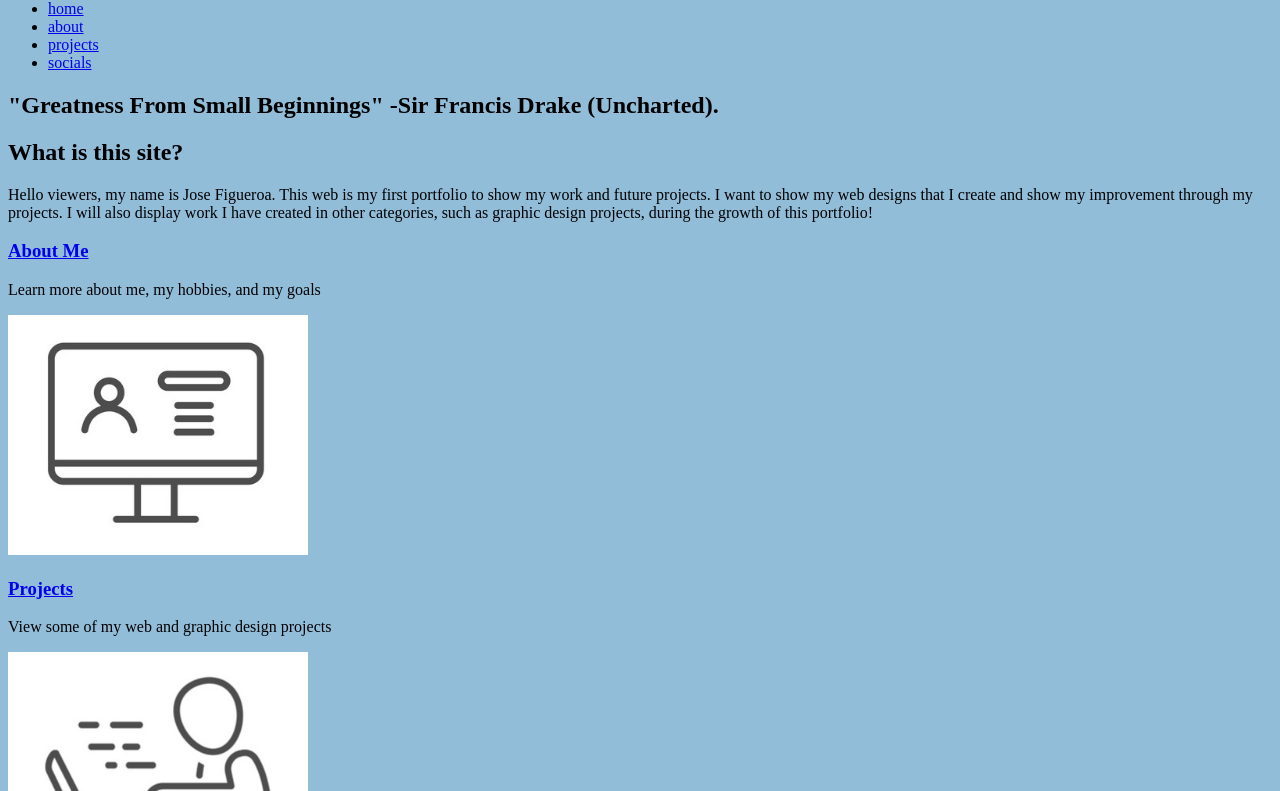
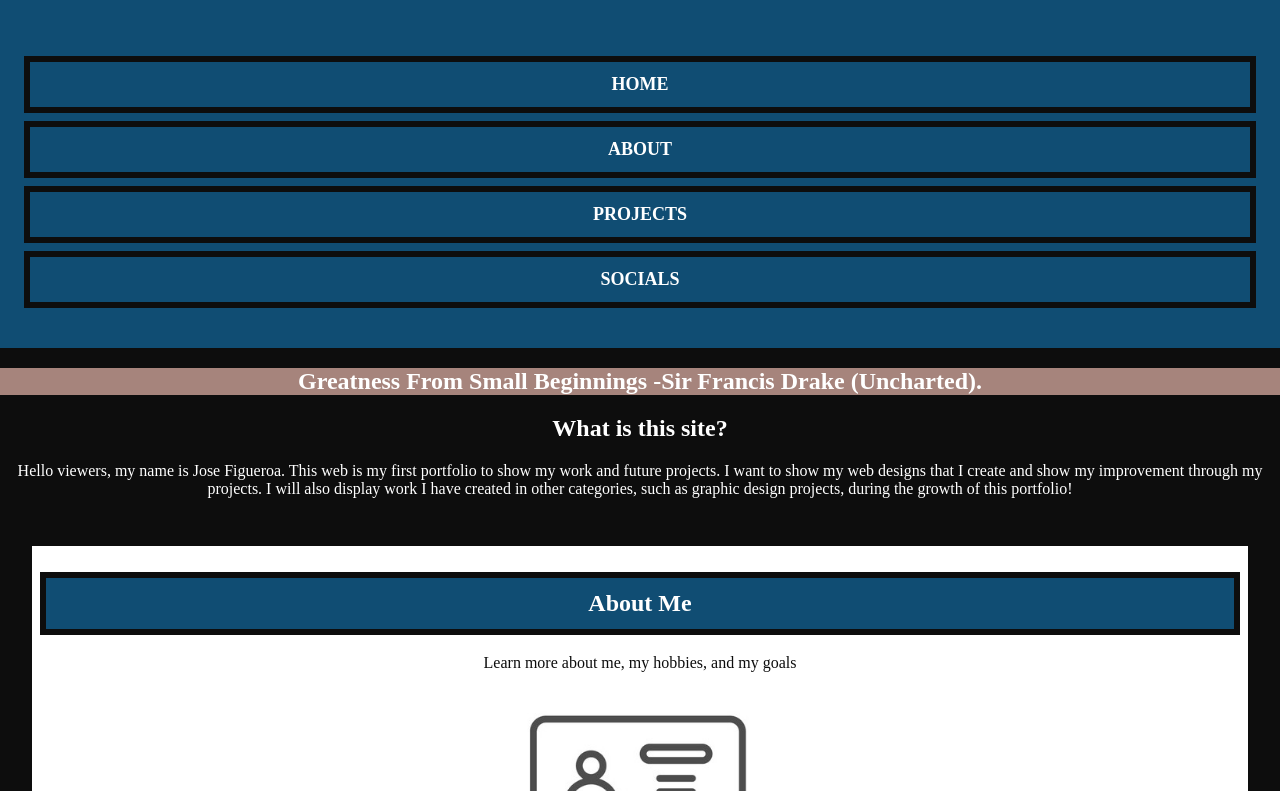
Before and after one commit to Jfigue70/Jose-s-Portfolio, a plain HTML site: page index.html in a window 1280 px wide. Shown: the part 80-871 px from the top of the page. Drawn offline with Linux system fonts and the light colour scheme.

Commit message:
added some css and worked on some html

```diff
--- a/index.html
+++ b/index.html
@@ -19,9 +19,11 @@
         </ul>
     </nav>
     <main>
-        <section>
-            <h2>"Greatness From Small Beginnings" -Sir Francis Drake (Uncharted).</h2>
-        </section>
+        <div class="quotes">
+            <section>
+                <h2>Greatness From Small Beginnings -Sir Francis Drake (Uncharted).</h2>
+            </section>
+        </div>
         <section>
             <h2>What is this site?</h2>
             <p>Hello viewers, my name is Jose Figueroa. This web is my first portfolio to show my work and future projects.
@@ -33,17 +35,17 @@
             <section>
                 <h3><a href="about.html">About Me</a></h3>
                 <p>Learn more about me, my hobbies, and my goals</p>
-                <img src="images/AboutMeIcon.jpeg" alt="A simple icon of a computer containing a bio" width="300">
+                <img src="images/AboutmeIcon.jpeg" alt="A simple icon of a computer containing a bio" width="300px">
             </section>
             <section>
                 <h3><a href="projects.html">Projects</a></h3>
                 <p>View some of my web and graphic design projects</p>
-                <img src="images/ProjectsIcon.jpeg" alt="A simple icon of a person working on a computer" width="300">
+                <img src="images/ProjectsIcon.jpeg" alt="A simple icon of a person working on a computer" width="300px">
             </section>
             <section>
                 <h3><a href="socials.html">Socials</a></h3>
                 <p>Visit this page to view links to my social media accounts</p>
-                <img src="images/SocialsIcon.jpeg" alt="A simple icon of text message bubbles and hearts" width="300">
+                <img src="images/SocialsIcon.jpeg" alt="A simple icon of text message bubbles and hearts" width="300px">
             </section>
         </div>
     </main>
--- a/styles.css
+++ b/styles.css
@@ -9,5 +9,55 @@ Black=#0D0D0D
 
 /* Global (base) MOBILE FIRST */
 body {
-    background-color: #91BDD9;
+    display: grid;
+    background-color: #0d0d0d;
+    text-align: center;
+    color: white;
+    margin: 0;
+    padding: 0;
 }
+header, nav, footer, .card-row a {
+    background-color: #104D73;
+    color: white;
+    padding: .5rem;
+    font-weight: bolder;
+}
+nav a, .card-row a {
+    display: block;
+    text-decoration: none;
+    text-transform: uppercase;
+    color: white;
+    font-size: 18px;
+    border: 6px solid #0d0d0d;
+    padding: .75rem;
+}
+nav ul {
+    display: flex;
+    list-style: none;
+    flex-direction: column;
+    gap: .5rem;
+    padding: 1rem;
+}
+nav a:hover, .card-row a:hover {
+    background-color: #91bdd9;
+    color: #0d0d0d;
+}
+.quotes {
+    background-color: #A6847C;
+}
+.card-row a {
+    text-decoration: none;
+    text-transform: capitalize;
+    color: white;
+    font-size: 24px;
+}
+.card-row {
+    padding: 1rem;
+}
+.card-row > section {
+    background-color: white;
+    color: #0d0d0d;
+    gap: .5rem;
+    margin: 1rem;
+    padding: .5rem;
+}
```
Also changed, not shown: about.html (+10 -7 lines), projects.html (+6 -3 lines), socials.html (+10 -3 lines), images/CodepenLogo.png (added), images/GithubLogo.jpg (added), images/LinkedInLogo.png (added), images/TwitchLogo.png (added).
